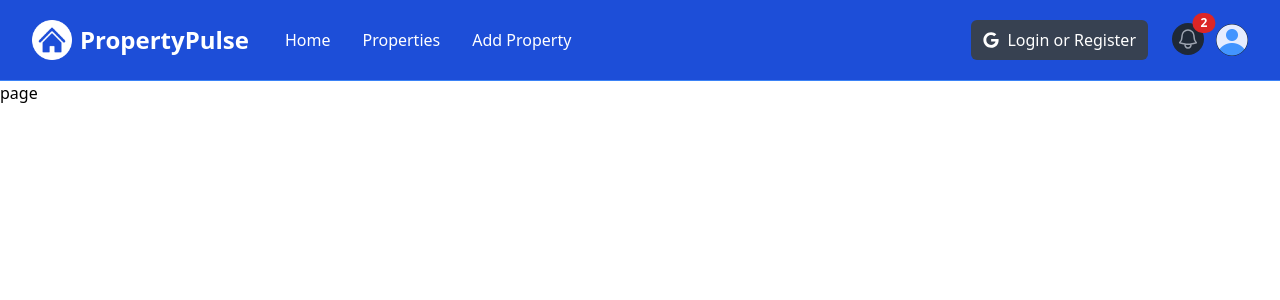
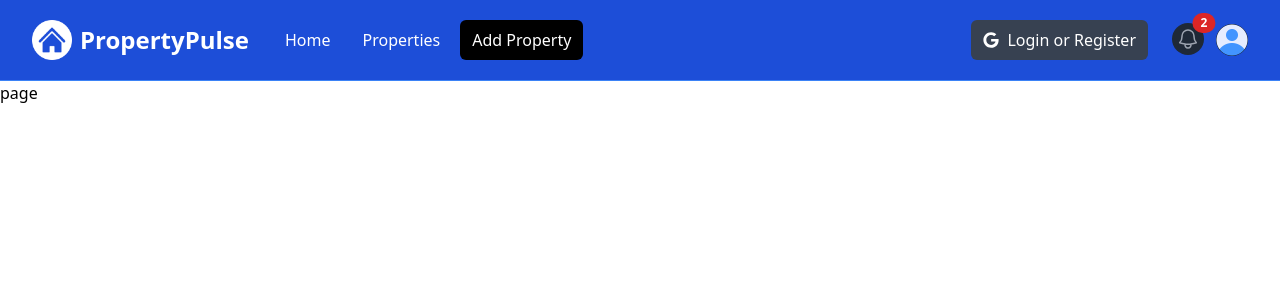
Before and after one commit to Web-Dev-Codi/property-rental-site, a Next.js app: page /properties/add in a window 1280 px wide. Shown: the top 300 px of the page. Built offline with nearby package versions, Linux system fonts and the light colour scheme.

Commit message:
added hover bg-color and corrected pathNames

```diff
--- a/components/Navbar.jsx
+++ b/components/Navbar.jsx
@@ -70,13 +70,13 @@
                 </Link>
                 <Link
                   href="/properties"
-                  className="hover:bg-gray-900 hover:text-white rounded-md px-3 py-2 text-white"
+                  className={`${pathName === "/properties" ? "bg-black" : ""} hover:bg-gray-900 hover:text-white rounded-md px-3 py-2 text-white`}
                 >
                   Properties
                 </Link>
                 <Link
-                  href="/add"
-                  className="hover:bg-gray-900 hover:text-white rounded-md px-3 py-2 text-white"
+                  href="/properties/add"
+                  className={`${pathName === "/properties/add" ? "bg-black" : ""} hover:bg-gray-900 hover:text-white rounded-md px-3 py-2 text-white`}
                 >
                   Add Property
                 </Link>
@@ -194,19 +194,19 @@
           <div className="space-y-1 px-2 pt-2 pb-3">
             <Link
               href="/"
-              className="rounded-md block px-3 py-2 text-base font-medium text-white bg-gray-900"
+              className={`${pathName === "/" ? "bg-black" : ""} rounded-md block px-3 py-2 text-base font-medium text-white `}
             >
               Home
             </Link>
             <Link
               href="/properties"
-              className="hover:bg-gray-700 hover:text-white rounded-md block px-3 py-2 text-base font-medium text-gray-300"
+              className={`${pathName === "/properties" ? "bg-black" : ""} rounded-md block px-3 py-2 text-base font-medium text-white `}
             >
               Properties
             </Link>
             <Link
-              href="/add"
-              className="hover:bg-gray-700 hover:text-white rounded-md block px-3 py-2 text-base font-medium text-gray-300"
+              href="/properties/add"
+              className={`${pathName === "/properties/add" ? "bg-black" : ""} rounded-md block px-3 py-2 text-base font-medium text-white `}
             >
               Add Property
             </Link>
```
